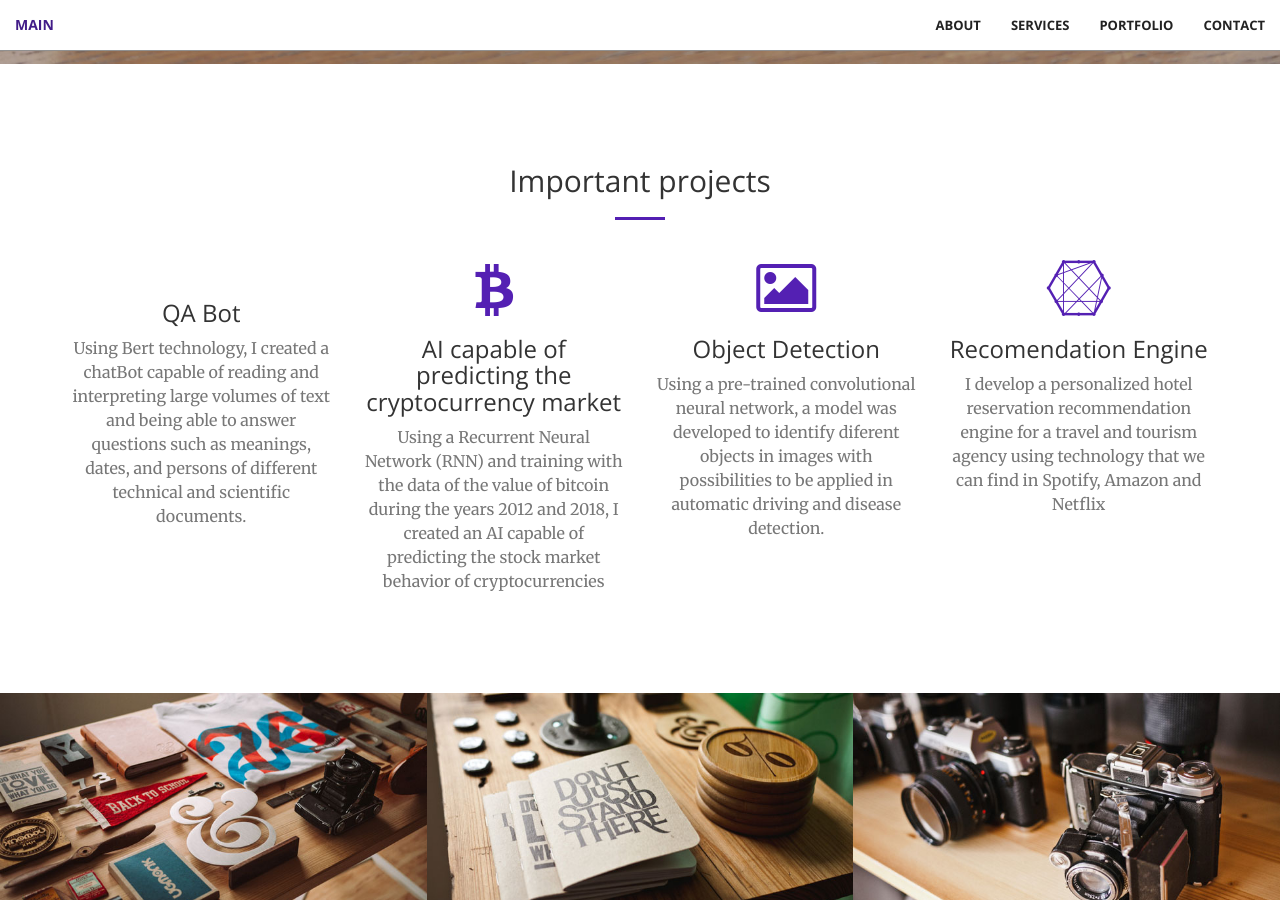
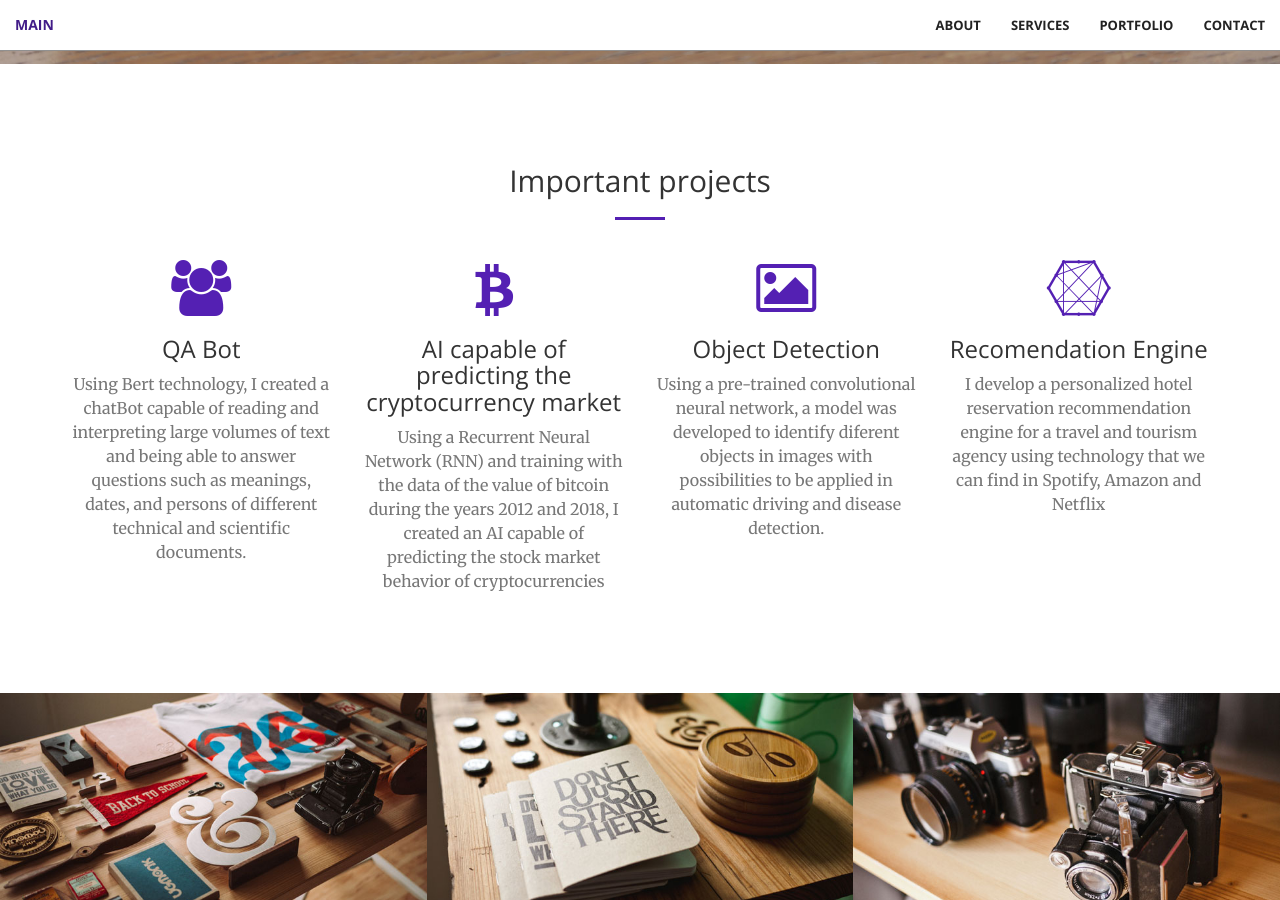
Before and after one commit to Juand0145/Juand0145.github.io, a Jekyll site: the page built from index.html, in a window 1280 px wide and 900 px high, scrolled down 836 px. Built offline with Jekyll 4.4.1, drawn with Linux system fonts in a browser that asks for light colours.

Commit message:
[fixing] using diferent icon

```diff
--- a/_includes/services.html
+++ b/_includes/services.html
@@ -11,7 +11,7 @@
         <div class="row">
             <div class="col-lg-3 col-md-6 text-center">
                 <div class="service-box">
-                    <i class="fa fa-4x fa-user-circle-o wow bounceIn text-primary"></i>
+                    <i class="fa fa-4x fa-users wow bounceIn text-primary"></i>
                     <h3>QA Bot</h3>
                     <p class="text-muted">Using Bert technology, I created a
                         chatBot capable of reading and
```
